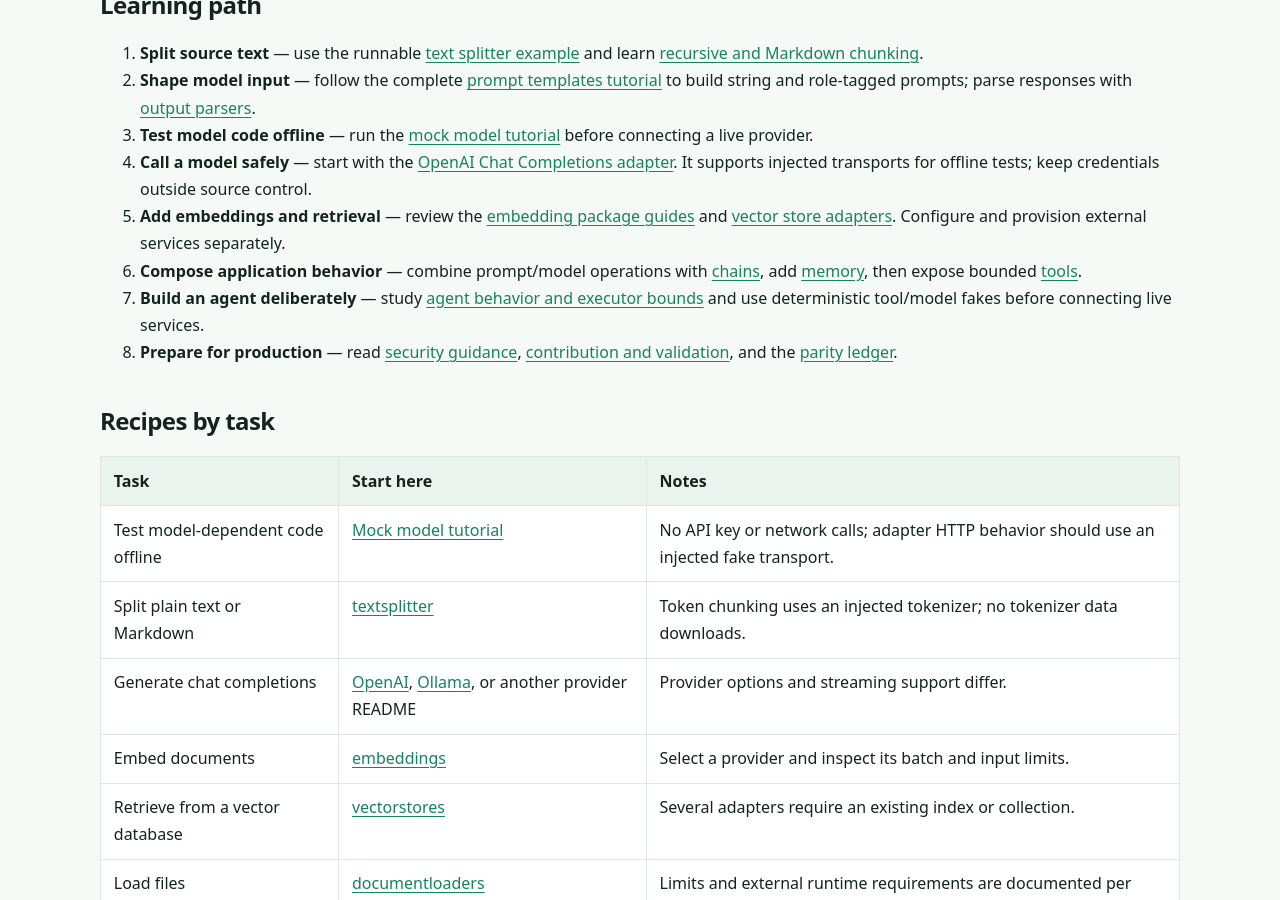
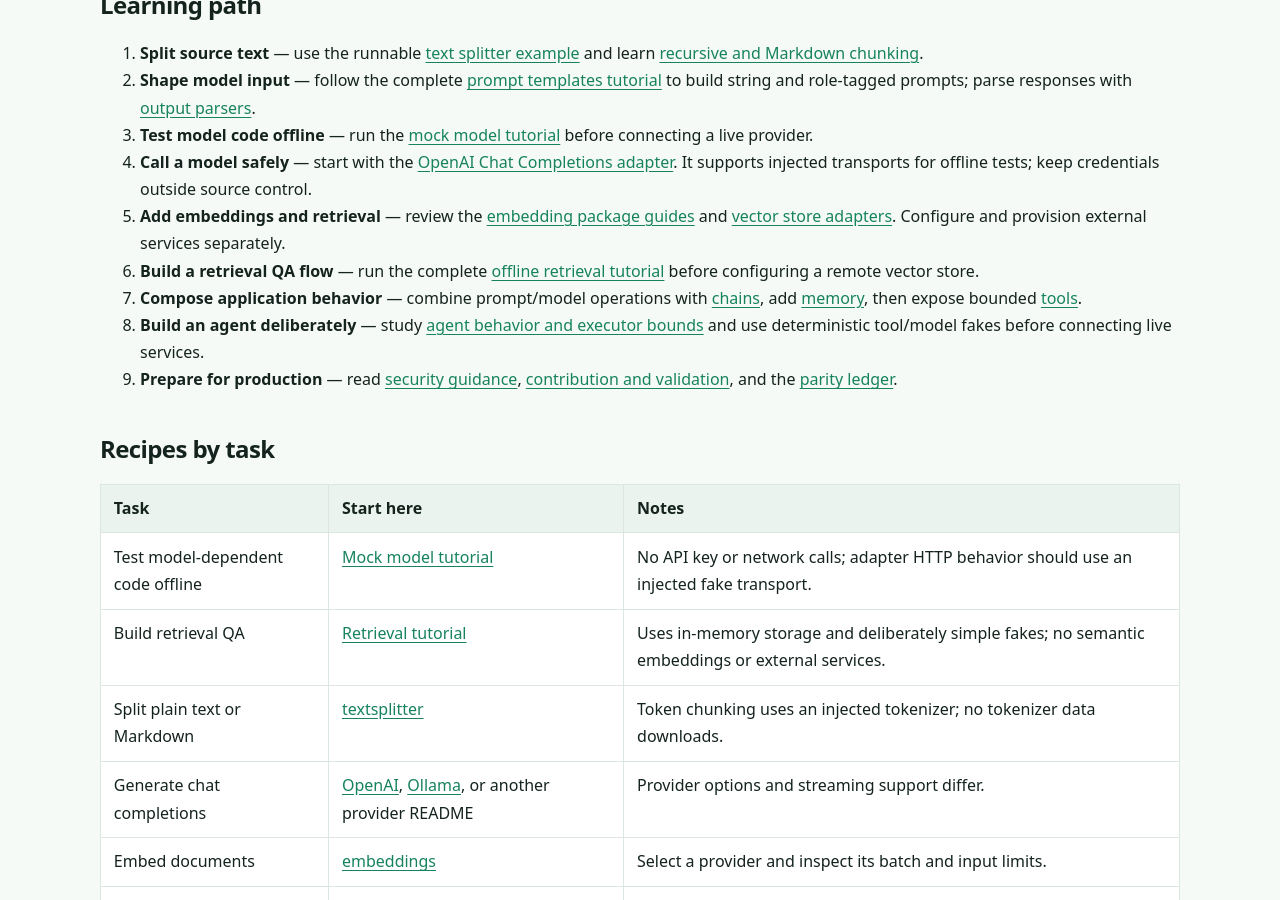
Before and after one commit to ulises-jeremias/langchainv, a Jekyll site: the page built from docs/tutorials.md, in a window 1280 px wide and 900 px high, scrolled down 303 px. Built offline with Jekyll 4.4.1, drawn with Linux system fonts in a browser that asks for light colours.

Commit message:
docs: add retrieval QA tutorial

```diff
--- a/docs/tutorials.md
+++ b/docs/tutorials.md
@@ -15,15 +15,17 @@ Work through these recipes in order. Each section links to the package guide tha
 3. **Test model code offline** — run the [mock model tutorial](offline-model-tests/) before connecting a live provider.
 4. **Call a model safely** — start with the [OpenAI Chat Completions adapter](https://github.com/ulises-jeremias/langchainv/blob/main/llms/openai/README.md). It supports injected transports for offline tests; keep credentials outside source control.
 5. **Add embeddings and retrieval** — review the [embedding package guides](https://github.com/ulises-jeremias/langchainv/tree/main/embeddings) and [vector store adapters](https://github.com/ulises-jeremias/langchainv/tree/main/vectorstores). Configure and provision external services separately.
-6. **Compose application behavior** — combine prompt/model operations with [chains](https://github.com/ulises-jeremias/langchainv/blob/main/chains/README.md), add [memory](https://github.com/ulises-jeremias/langchainv/blob/main/memory/README.md), then expose bounded [tools](https://github.com/ulises-jeremias/langchainv/tree/main/tools).
-7. **Build an agent deliberately** — study [agent behavior and executor bounds](https://github.com/ulises-jeremias/langchainv/blob/main/agents/README.md) and use deterministic tool/model fakes before connecting live services.
-8. **Prepare for production** — read [security guidance](https://github.com/ulises-jeremias/langchainv/blob/main/SECURITY.md), [contribution and validation](https://github.com/ulises-jeremias/langchainv/blob/main/CONTRIBUTING.md), and the [parity ledger](../reference/).
+6. **Build a retrieval QA flow** — run the complete [offline retrieval tutorial](retrieval-qa/) before configuring a remote vector store.
+7. **Compose application behavior** — combine prompt/model operations with [chains](https://github.com/ulises-jeremias/langchainv/blob/main/chains/README.md), add [memory](https://github.com/ulises-jeremias/langchainv/blob/main/memory/README.md), then expose bounded [tools](https://github.com/ulises-jeremias/langchainv/tree/main/tools).
+8. **Build an agent deliberately** — study [agent behavior and executor bounds](https://github.com/ulises-jeremias/langchainv/blob/main/agents/README.md) and use deterministic tool/model fakes before connecting live services.
+9. **Prepare for production** — read [security guidance](https://github.com/ulises-jeremias/langchainv/blob/main/SECURITY.md), [contribution and validation](https://github.com/ulises-jeremias/langchainv/blob/main/CONTRIBUTING.md), and the [parity ledger](../reference/).
 
 ## Recipes by task
 
 | Task | Start here | Notes |
 |---|---|---|
 | Test model-dependent code offline | [Mock model tutorial](offline-model-tests/) | No API key or network calls; adapter HTTP behavior should use an injected fake transport. |
+| Build retrieval QA | [Retrieval tutorial](retrieval-qa/) | Uses in-memory storage and deliberately simple fakes; no semantic embeddings or external services. |
 | Split plain text or Markdown | [textsplitter](https://github.com/ulises-jeremias/langchainv/blob/main/textsplitter/README.md) | Token chunking uses an injected tokenizer; no tokenizer data downloads. |
 | Generate chat completions | [OpenAI](https://github.com/ulises-jeremias/langchainv/blob/main/llms/openai/README.md), [Ollama](https://github.com/ulises-jeremias/langchainv/blob/main/llms/ollama/README.md), or another provider README | Provider options and streaming support differ. |
 | Embed documents | [embeddings](https://github.com/ulises-jeremias/langchainv/tree/main/embeddings) | Select a provider and inspect its batch and input limits. |
```
Also changed, not shown: docs/tutorials/retrieval-qa.md (added, +56 -0 lines), examples/README.md, 1 other file.
